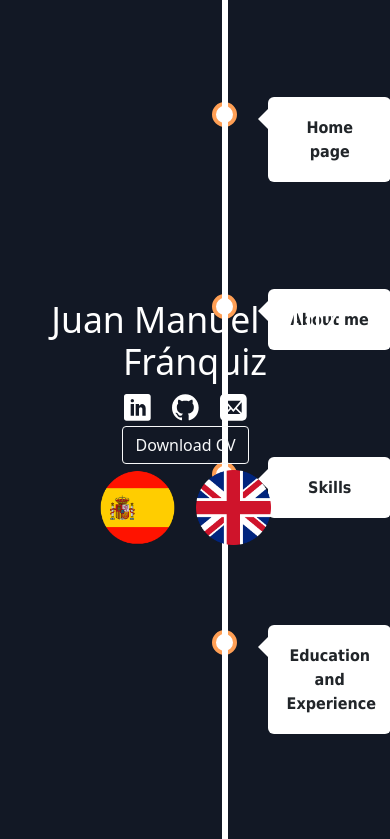
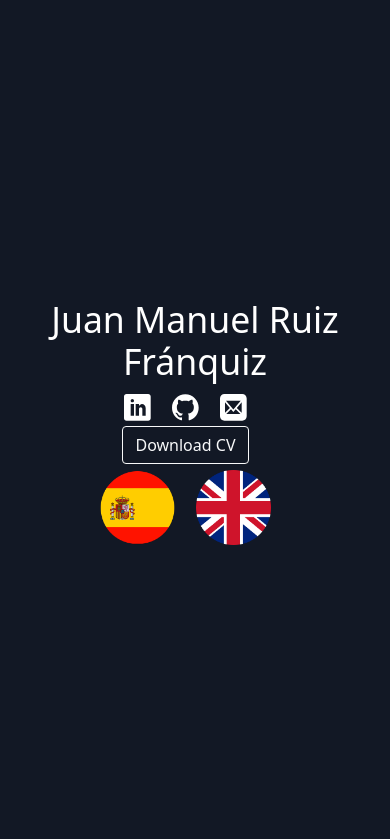
Before and after one commit to JuanmaRuizF/my-portfolio, a React (Create React App) app: page / in a window 390 px wide. Shown: the top 839 px of the page. Built offline with nearby package versions, Linux system fonts and the light colour scheme.

Commit message:
fix: mobile menu visualisation

```diff
--- a/src/App.tsx
+++ b/src/App.tsx
@@ -34,7 +34,7 @@ const App: React.FC = () => {
 	const size = useWindowSize();
 	return (
 		<div className={size["width"] && size["width"] > 1800 ? "" : "mobile"}>
-			<Menu language={language} />
+			{size["width"] && size["width"] > 1800 && <Menu language={language} />}
 			<HomePage language={language} setLanguage={setLanguage} />
 			<AboutMe language={language} />
 			<EducationExperience language={language} />
```
